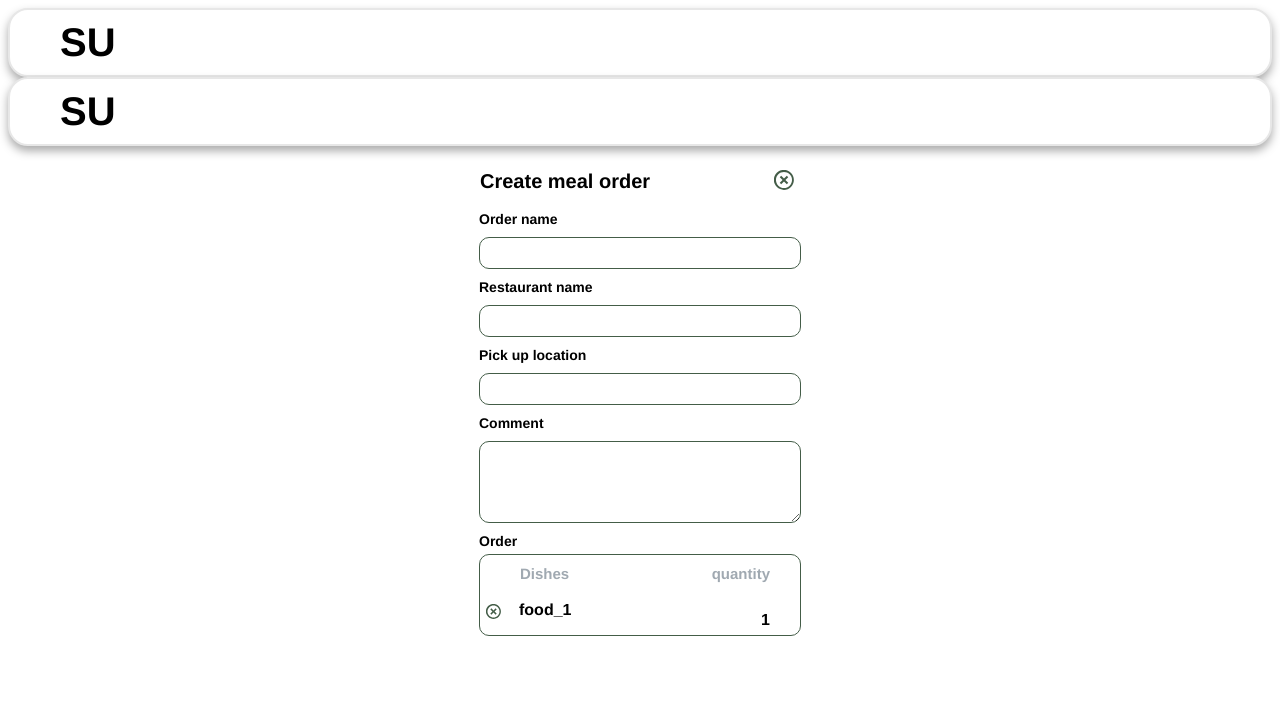
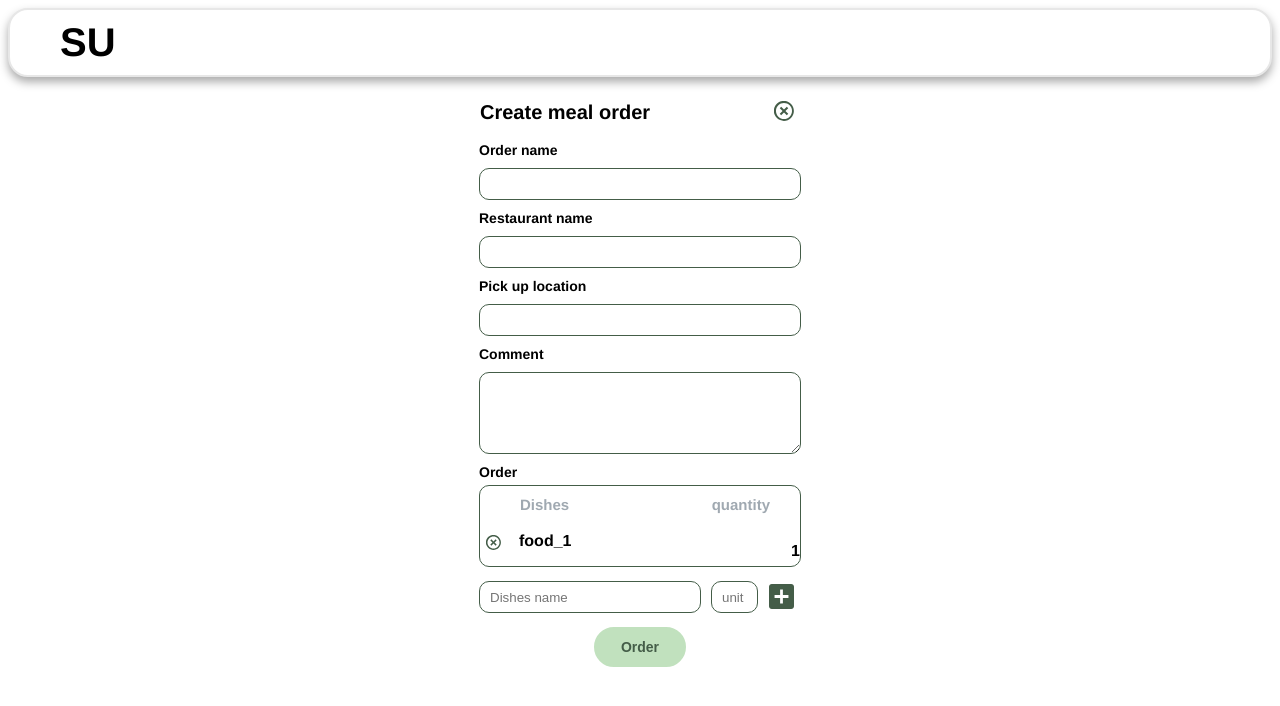
Before and after one commit to Green-Teaz123/Green_, a React (Create React App) app: page / in a window 1280 px wide. Shown: the top 706 px of the page. Built offline with nearby package versions, Linux system fonts and the light colour scheme.

Commit message:
create page done

```diff
--- a/src/page/createOrder.js
+++ b/src/page/createOrder.js
@@ -1,11 +1,9 @@
 import React from "react";
-import Header from "../component/header";
 import "../styles/createOrder.css";
 
 export default function CreateOrder() {
     return (
         <div>
-            <Header />
             <div className="create-order">
                 <div className="header-create-order">
                     <p>Create meal order</p>
@@ -17,13 +15,13 @@ export default function CreateOrder() {
                 </div>
                 <div className="form-create-order">
                     <label className="textLabel">Order name</label>
-                    <input type="text"/>
+                    <input type="text" className="textInput"/>
 
                     <label className="textLabel">Restaurant name</label>
-                    <input type="text"/>
+                    <input type="text" className="textInput"/>
 
                     <label className="textLabel">Pick up location</label>
-                    <input type="text"/>
+                    <input type="text" className="textInput"/>
 
                     <label className="textLabel">Comment</label>
                     <textarea/>
@@ -34,7 +32,7 @@ export default function CreateOrder() {
                             <p>Dishes</p>
                             <p>quantity</p>
                         </div>
-                        <div className="add-order-item">
+                        <div className="order-list-item">
                             <div className="order-item">
                                 <div className="dishes">
                                     <button className="btn-cancel">
@@ -45,12 +43,25 @@ export default function CreateOrder() {
                                     <p>food_1</p>
                                 </div>
                                 <p>1</p>
-
                             </div>
                         </div>
+                    </div>
 
+                    <div className="gen-dishes">
+                            <input type="text" placeholder="Dishes name" className="dishe-name"/>
+                            <input type="text" placeholder="unit" className="quantity"/>
+                            <button className="btn-add">
+                                <svg xmlns="http://www.w3.org/2000/svg" width="25" height="25" viewBox="0 0 17 17" fill="none">
+                                    <path d="M7.55556 13.2222H9.44444V9.44444H13.2222V7.55556H9.44444V3.77778H7.55556V7.55556H3.77778V9.44444H7.55556V13.2222ZM1.88889 17C1.36945 17 0.924612 16.8149 0.55439 16.4447C0.184168 16.0744 -0.000628026 15.6299 1.60347e-06 15.1111V1.88889C1.60347e-06 1.36945 0.185113 0.924612 0.555335 0.55439C0.925557 0.184168 1.37008 -0.000628026 1.88889 1.60347e-06H15.1111C15.6306 1.60347e-06 16.0754 0.185113 16.4456 0.555335C16.8158 0.925557 17.0006 1.37008 17 1.88889V15.1111C17 15.6306 16.8149 16.0754 16.4447 16.4456C16.0744 16.8158 15.6299 17.0006 15.1111 17H1.88889Z" fill="#445D48"/>
+                                </svg>
+                            </button>
+                        </div>
                     </div>
-                </div>
+
+                    <input type="submit" value="Order" className="created" />
+
+
+
             </div>
         </div>
     );
--- a/src/page/orderInfo.js
+++ b/src/page/orderInfo.js
@@ -1,5 +1,5 @@
 import React from "react";
-import Header from "../component/header";
+
 import Order from "../component/orderStyle"
 import MenuOrder from "../component/MenuOrder"
 import Huge from "../component/huge"
@@ -18,14 +18,12 @@ export default function OrderInfo() {
                         <p>xxx xxxxxx</p>
 
                     </div>
-<<<<<<< HEAD
                     <button className="btn">
                         <svg xmlns="http://www.w3.org/2000/svg" width="20" height="20" viewBox="0 0 14 14" fill="none">
                         <path d="M2.05096 11.949C1.38239 11.3033 0.849111 10.5309 0.482248 9.67684C0.115385 8.82281 -0.0777186 7.90427 -0.0857953 6.97481C-0.093872 6.04536 0.0832399 5.1236 0.435206 4.26333C0.787172 3.40305 1.30694 2.62149 1.96419 1.96424C2.62144 1.30699 3.40301 0.787218 4.26328 0.435252C5.12355 0.0832857 6.04531 -0.0938262 6.97477 -0.0857495C7.90422 -0.0776728 8.82276 0.115431 9.67679 0.482294C10.5308 0.849157 11.3032 1.38243 11.949 2.051C13.2241 3.37122 13.9296 5.13943 13.9137 6.97481C13.8977 8.81019 13.1615 10.5659 11.8637 11.8637C10.5658 13.1616 8.81014 13.8978 6.97477 13.9137C5.13939 13.9297 3.37117 13.2241 2.05096 11.949ZM3.03796 10.962C4.08875 12.0128 5.51392 12.6031 6.99996 12.6031C8.486 12.6031 9.91117 12.0128 10.962 10.962C12.0127 9.91122 12.6031 8.48604 12.6031 7C12.6031 5.51397 12.0127 4.08879 10.962 3.038C9.91117 1.98722 8.486 1.39689 6.99996 1.39689C5.51392 1.39689 4.08875 1.98722 3.03796 3.038C1.98717 4.08879 1.39684 5.51397 1.39684 7C1.39684 8.48604 1.98717 9.91122 3.03796 10.962ZM9.96796 5.019L7.98696 7L9.96796 8.981L8.98096 9.968L6.99996 7.987L5.01896 9.968L4.03196 8.981L6.01296 7L4.03196 5.019L5.01896 4.032L6.99996 6.013L8.98096 4.032L9.96796 5.019Z" fill="#445D48"/>
                         </svg>
                     </button>
 
-=======
                     <div >
                         <a>
                             <svg xmlns="http://www.w3.org/2000/svg" width="20" height="20" viewBox="0 0 14 14" fill="none">
@@ -33,7 +31,6 @@ export default function OrderInfo() {
                             </svg>
                         </a>
                     </div>
->>>>>>> 310373cb4d7b7881dd7e976ff13bf6f1764032bb
                 </div>
                 <div className="order-detail">
                         <h4>Restaurant name :</h4>
--- a/src/styles/Popup.css
+++ b/src/styles/Popup.css
@@ -1,7 +1,4 @@
-<<<<<<< HEAD
 
-=======
->>>>>>> 310373cb4d7b7881dd7e976ff13bf6f1764032bb
 
 .popup {
     position: fixed;
--- a/src/styles/createOrder.css
+++ b/src/styles/createOrder.css
@@ -35,7 +35,7 @@
     font-weight: bold;
 }
 
-.form-create-order input {
+.textInput {
     width: 300px;
     height: 30px;
     border: 1px solid #445D48;
@@ -107,3 +107,47 @@
     background-color: transparent;
     margin-right: 12px;
 }
+
+.gen-dishes {
+    display: flex;
+    flex-direction: row;
+    justify-self: center;
+    align-items: center;
+    height: 30px;
+    margin-top: 15px;
+}
+
+.dishe-name {
+    width: 200px;
+    height: 30px;
+    border: 1px solid #445D48;
+    border-radius: 10px;
+    margin-right: 10px;
+    padding: 0 10px;
+}
+
+.quantity {
+    width: 25px;
+    height: 30px;
+    border: 1px solid #445D48;
+    border-radius: 10px;
+    margin-right: 5px;
+    padding: 0 10px;
+}
+
+.btn-add {
+    padding-top: 3px;
+    border: none;
+    background-color: transparent;
+}
+
+.created {
+    background-color: #c1e1be;
+    border: 2px solid #c1e1be;
+    border-radius: 20px;
+    padding: 10px 25px ;
+    font-size: 14px;
+    font-weight: bold;
+    color: #445D48;
+    margin-top: 15px;
+}
```
